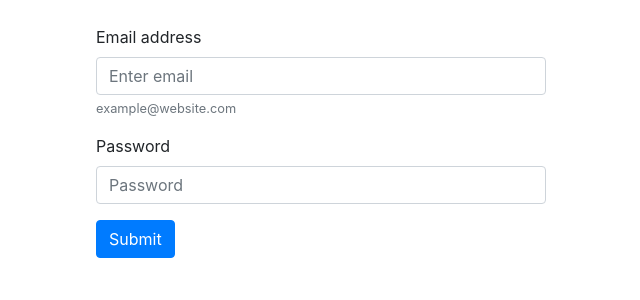
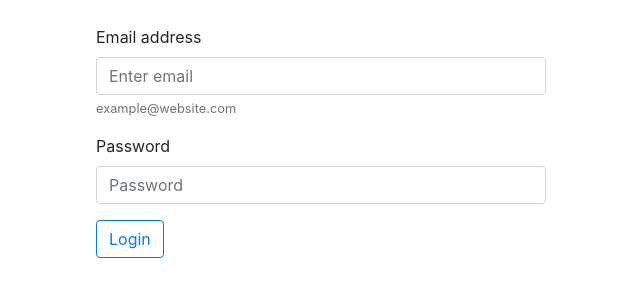
Before and after one commit to RoryHemmings/Web-App, a Flask app: page /login in a window 1280 px wide. Shown: the top 300 px of the page, without its empty margins (319-959 px from the left). Run offline with Flask 2, Linux system fonts and the light colour scheme; some libraries are stand-ins or nearby versions.

Commit message:
login finished

```diff
--- a/src/templates/base.html
+++ b/src/templates/base.html
@@ -5,7 +5,7 @@
     <title>Blog</title>
     <link rel="stylesheet" href="https://stackpath.bootstrapcdn.com/bootstrap/4.1.3/css/bootstrap.min.css"
           integrity="sha384-MCw98/SFnGE8fJT3GXwEOngsV7Zt27NXFoaoApmYm81iuXoPkFOJwJ8ERdknLPMO" crossorigin="anonymous">
-    <link rel="stylesheet" href="{{ url_for('static', filename='css/fuckcss.css') }}"/>
+    <link rel="stylesheet" href="{{ url_for('static', filename='css/style.css') }}"/>
     <!--<link rel="stylesheet" href="static/css/main.css"/>-->
 
     <script src="https://code.jquery.com/jquery-3.3.1.slim.min.js"
--- a/src/templates/login.html
+++ b/src/templates/login.html
@@ -12,7 +12,7 @@
             <label for="password">Password</label>
             <input id="password" class="form-control" type="password" name="password" placeholder="Password">
         </div>
-        <button id="submit-button" class="btn btn-primary" type="submit">Submit</button>
+        <button id="submit-button" class="btn btn-outline-primary" type="submit">Login</button>
     </form>
 </div>
 {% endblock %}
--- a/src/templates/register.html
+++ b/src/templates/register.html
@@ -12,7 +12,7 @@
             <label for="password">Password</label>
             <input id="password" class="form-control" type="password" name="password" placeholder="Password">
         </div>
-        <button id="submit-button" class="btn btn-primary" type="submit">Register</button>
+        <button id="submit-button" class="btn btn-outline-success" type="submit">Sign Up</button>
     </form>
 </div>
 {% endblock %}
```
Also changed, not shown: src/static/css/style.css (renamed from src/static/css/fuckcss.css).
